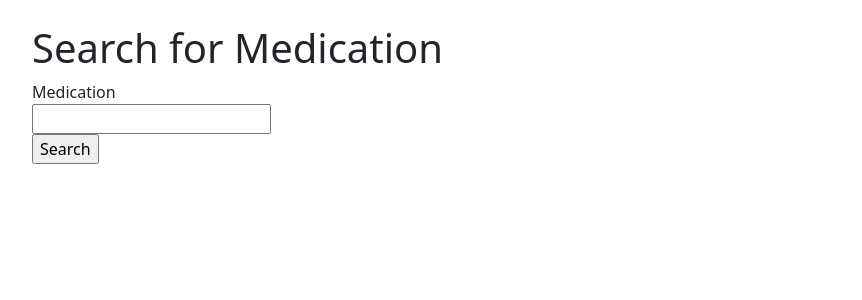
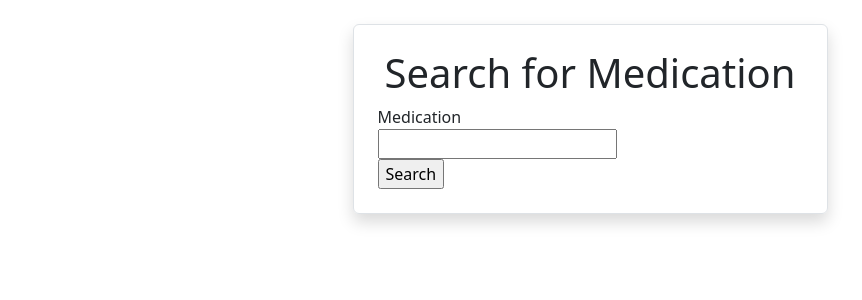
Before and after one commit to Maggiemay13/capstone_one, a Flask app: page /search in a window 1280 px wide. Shown: the part 56-356 px from the top of the page, without its empty margins (50-912 px from the left). Run offline with Flask 3, Linux system fonts and the light colour scheme; some libraries are stand-ins or nearby versions.

Commit message:
add bootstrap

```diff
--- a/templates/add_medication.html
+++ b/templates/add_medication.html
@@ -1,8 +1,10 @@
 {% extends 'base.html' %} {% block title %} Add Medication {% endblock %} {%
 block content %}
-<h1 class="display-1">Add Medication</h1>
 
 <form method="POST">
+  <div class="form-group">
+    <h1 class="display-1 text-center">Add Medication</h1>
+
     {{ form.hidden_tag() }} {% for field in form if field.widget.input_type !=
     'hidden' %}
     <p>
@@ -13,5 +15,6 @@ block content %}
     {% endfor %}
 
     <button class="btn btn-info btn-sm" type="submit">add</button>
+  </div>
 </form>
 {% endblock %}
--- a/templates/base.html
+++ b/templates/base.html
@@ -38,7 +38,18 @@
     </div>
     {% endif %} {% endwith %}
 
-    <div class="container">{% block content %} {% endblock %}</div>
+  <div class="container">
+
+<div class="row justify-content-center">
+    <div class="col-md-8 col-xl-5 border shadow rounded p-4 mx-3 mx-md-0">
+      <div class="form-group text ">
+        <div class="row">
+          <div class="col-6">
+
+          </div>
+        </div>
+  {% block content %} {% endblock %}
+</div>
     <script
       src="https://cdn.jsdelivr.net/npm/bootstrap@5.3.1/dist/js/bootstrap.bundle.min.js"
       integrity="sha384-HwwvtgBNo3bZJJLYd8oVXjrBZt8cqVSpeBNS5n7C8IVInixGAoxmnlMuBnhbgrkm"
--- a/templates/search_medication.html
+++ b/templates/search_medication.html
@@ -1,8 +1,9 @@
 {% extends 'base.html' %} {% block content %}
-<h1>Search for Medication</h1>
 <form method="POST">
   {{ form.hidden_tag() }}
-  <div>
+  <div >
+    <h3 class="display-6 text-center">Search for Medication</h3>
+
     {{ form.medication.label }}<br />
     {{ form.medication(size=20) }} {% if form.medication.errors %}
     <ul>
@@ -13,10 +14,10 @@
     {% endif %}
   </div>
   <div>{{ form.submit() }}</div>
-</form>
 
+  <div>
     {% if medications %}
-<h2>Matching Medication Results:</h2>
+    <h3 class="display-6 text-center">Matching Medication Results:</h3>
     <ul>
       {% for med in medications %}
       <li>
@@ -24,4 +25,7 @@
       </li>
       {% endfor %}
     </ul>
-{% endif %} {% endblock %}
+    {% endif %}
+  </div>
+</form>
+{% endblock %}
```
Also changed, not shown: templates/home_med_list.html (+3 -18 lines), templates/medication_info.html (+6 -8 lines). Lines whose indentation alone changed are shown as unchanged.
